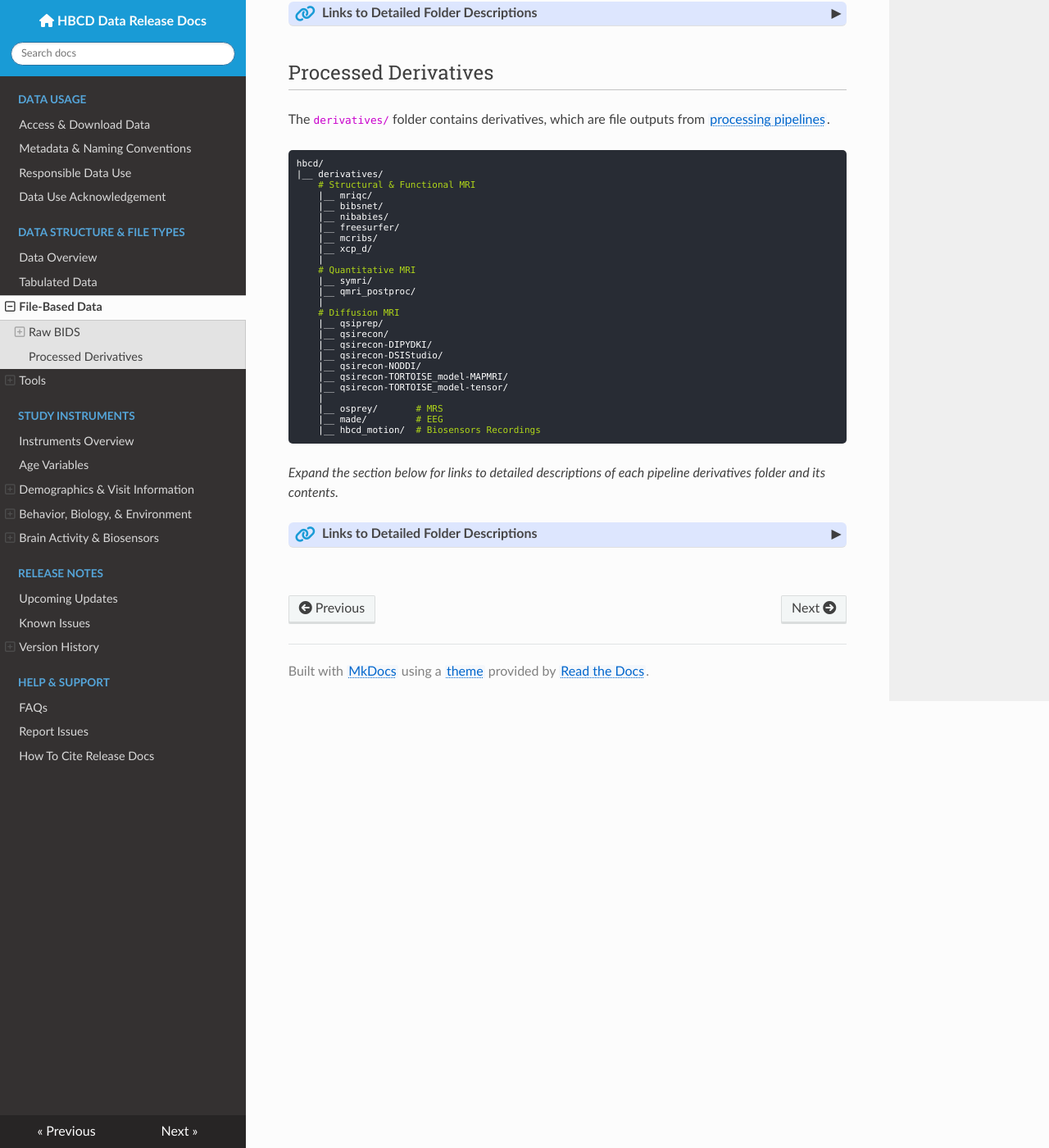
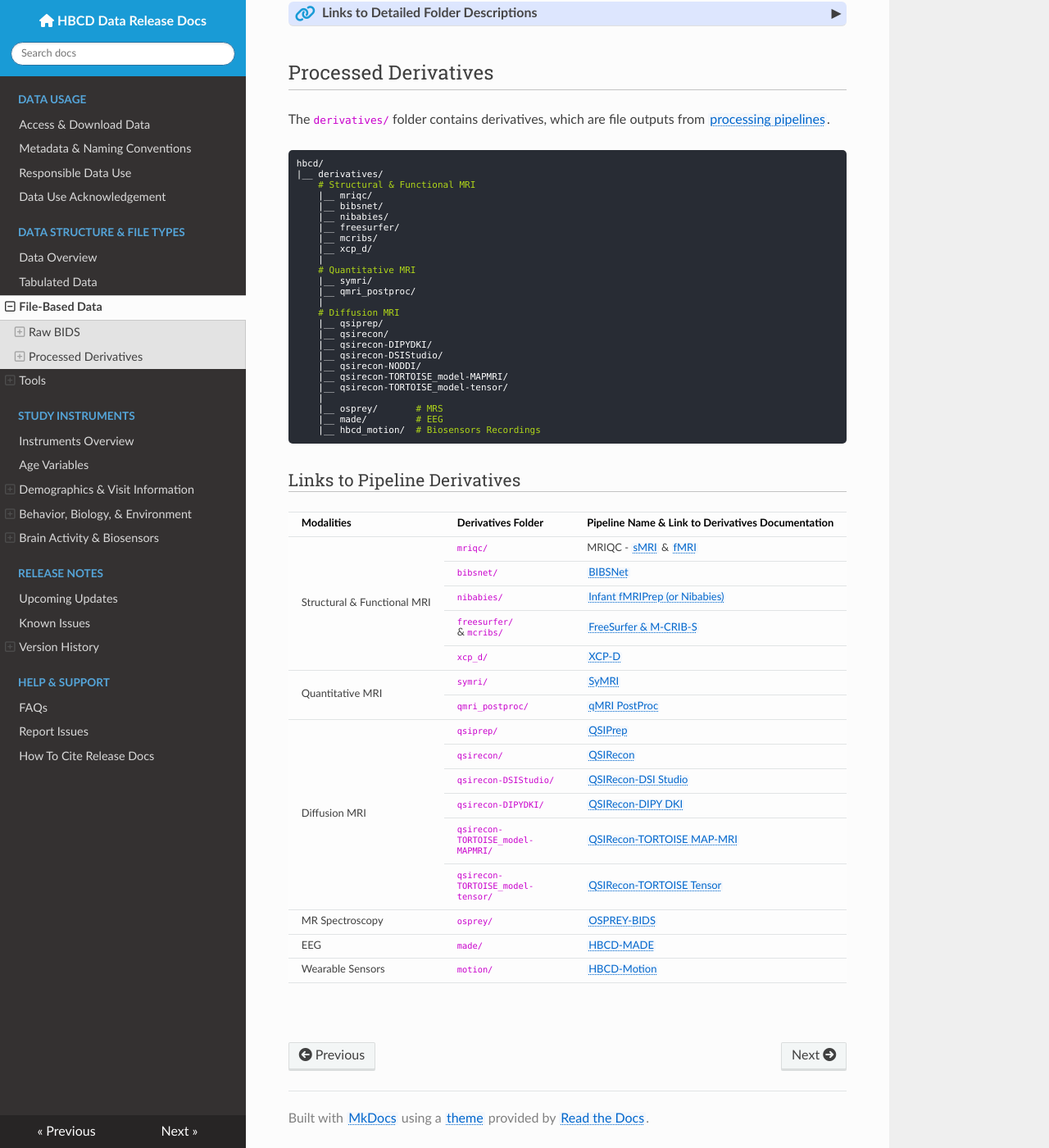
Before and after one commit to nbdc-datahub/hbcd-docs, an MkDocs documentation site: the page built from docs/datacuration/file-based-data.md, in a window 1280 px wide and 1400 px high, scrolled down 1270 px. Shown: the whole window at 82% size. Built offline with MkDocs 1.6.1, drawn with Linux system fonts in a browser that asks for light colours; nearby versions of some CDN libraries.

Commit message:
remove derivative links from section and fix broken links

```diff
--- a/docs/datacuration/file-based-data.md
+++ b/docs/datacuration/file-based-data.md
@@ -148,20 +148,9 @@ hbcd/
 </pre>
 <p></p>
 
-<i>Expand the section below for links to detailed descriptions of each pipeline derivatives folder and its contents.</i>
+### Links to Pipeline Derivatives
 
-<div id="derivatives-links" class="table-banner" onclick="toggleCollapse(this)">
-  <span class="emoji"><i class="fa-solid fa-link"></i></span>
-  <span class="text-with-link">
-<span class="text">Links to Detailed Folder Descriptions</span>
-  <a class="anchor-link" href="#derivatives-links" title="Copy link">
-  <i class="fa-solid fa-link"></i>
-  </a>
-  </span>
-  <span class="arrow">▸</span>
-</div>
-<div class="table-collapsible-content">
-<table class="table-no-vertical-lines" style="width: 100%; border-collapse: collapse; table-layout: fixed;">
+<table class="compact-table-no-vertical-lines" style="width: 100%; border-collapse: collapse; table-layout: fixed;">
 <thead>
 <tr>
   <th>Modalities</th>
@@ -201,17 +190,21 @@ hbcd/
   <td><a href="../../instruments/mri/qmri/#derivatives" target="_blank">qMRI PostProc</a></td>
 </tr>
 <tr>
-  <td rowspan="5">Diffusion MRI</td>
+  <td rowspan="6">Diffusion MRI</td>
   <td><code>qsiprep/</code></td>
   <td><a href="../../instruments/mri/dmri/#qsiprep" target="_blank">QSIPrep</a></td>
 </tr>
 <tr>
+  <td><code>qsirecon/</code></td>
+  <td><a href="../../instruments/mri/dmri/#qsirecon" target="_blank">QSIRecon</a></td>
+</tr>
+<tr>
   <td><code>qsirecon-DSIStudio/</code></td>
-  <td><a href="../../instruments/mri/dmri/#qsirecon-dsistudio" target="_blank">QSIRecon-DSI Studio</a></td>
+  <td><a href="../../instruments/mri/dmri/#qsirecon-DSIStudio" target="_blank">QSIRecon-DSI Studio</a></td>
 </tr>
 <tr>
   <td><code>qsirecon-DIPYDKI/</code></td>
-  <td><a href="../../instruments/mri/dmri/#qsirecon-DIPY" target="_blank">QSIRecon-DIPY DKI</a></td>
+  <td><a href="../../instruments/mri/dmri/#qsirecon-DIPYDKI" target="_blank">QSIRecon-DIPY DKI</a></td>
 </tr>
 <tr>
   <td><code>qsirecon-TORTOISE_model-MAPMRI/</code></td>
@@ -238,7 +231,5 @@ hbcd/
 </tr>
 </tbody>
 </table>
-</div>
-
 
 <br>
```
